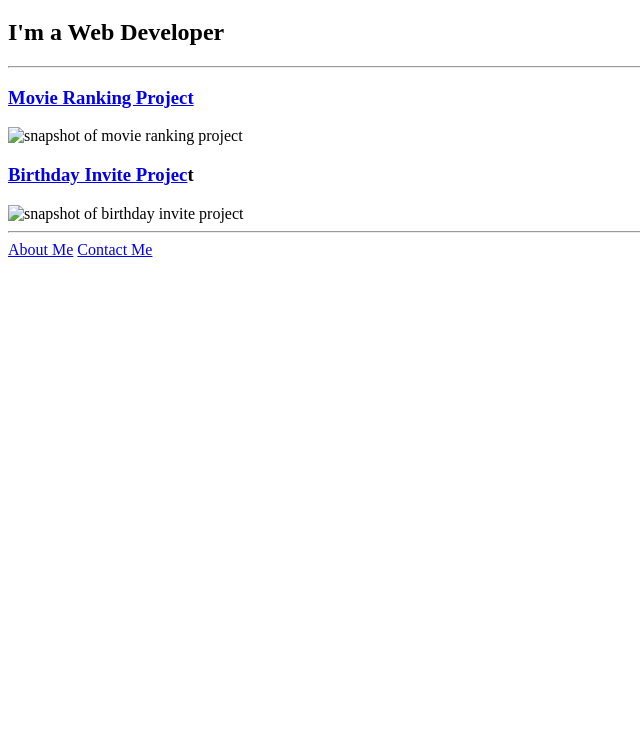
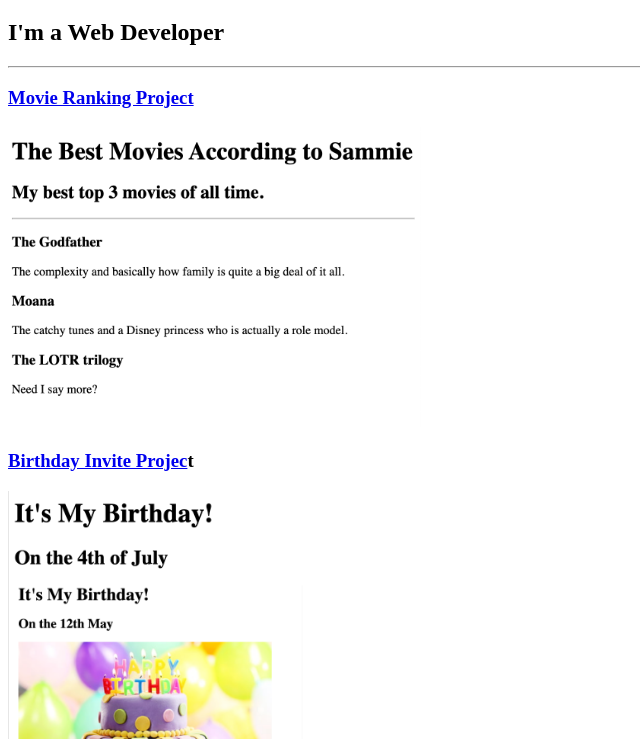
Before and after one commit to Samanthakwt/html-portfolio, a plain HTML site: page index.html in a window 1280 px wide. Shown: the part 61-800 px from the top of the page, without its empty margins (0-640 px from the left). Drawn offline with Linux system fonts and the light colour scheme.

Commit message:
Update index.html
corrected file path

```diff
--- a/index.html
+++ b/index.html
@@ -11,10 +11,10 @@
     <h2>I'm a Web Developer</h2>
     <hr>
     <h3><a href="./public/movie-ranking.html">Movie Ranking Project</a></h3>
-    <img src="../4.3 HTML Porfolio Project/assets/images/movie-ranking-pro.png" alt="snapshot of movie ranking project" height="300">
+    <img src="./assets/images/movie-ranking-pro.png" alt="snapshot of movie ranking project" height="300">
 
     <h3><a href="./public/birthday-invite.html">Birthday Invite Projec</a>t</h3>
-    <img src="../4.3 HTML Porfolio Project/assets/images/birthday-invite-pro.png" alt="snapshot of birthday invite project" height="600">
+    <img src="./assets/images/birthday-invite-pro.png" alt="snapshot of birthday invite project" height="600">
     <hr>
     <a href="./public/about.html">About Me</a>
     <a href="./public/contact.html">Contact Me</a>
```
